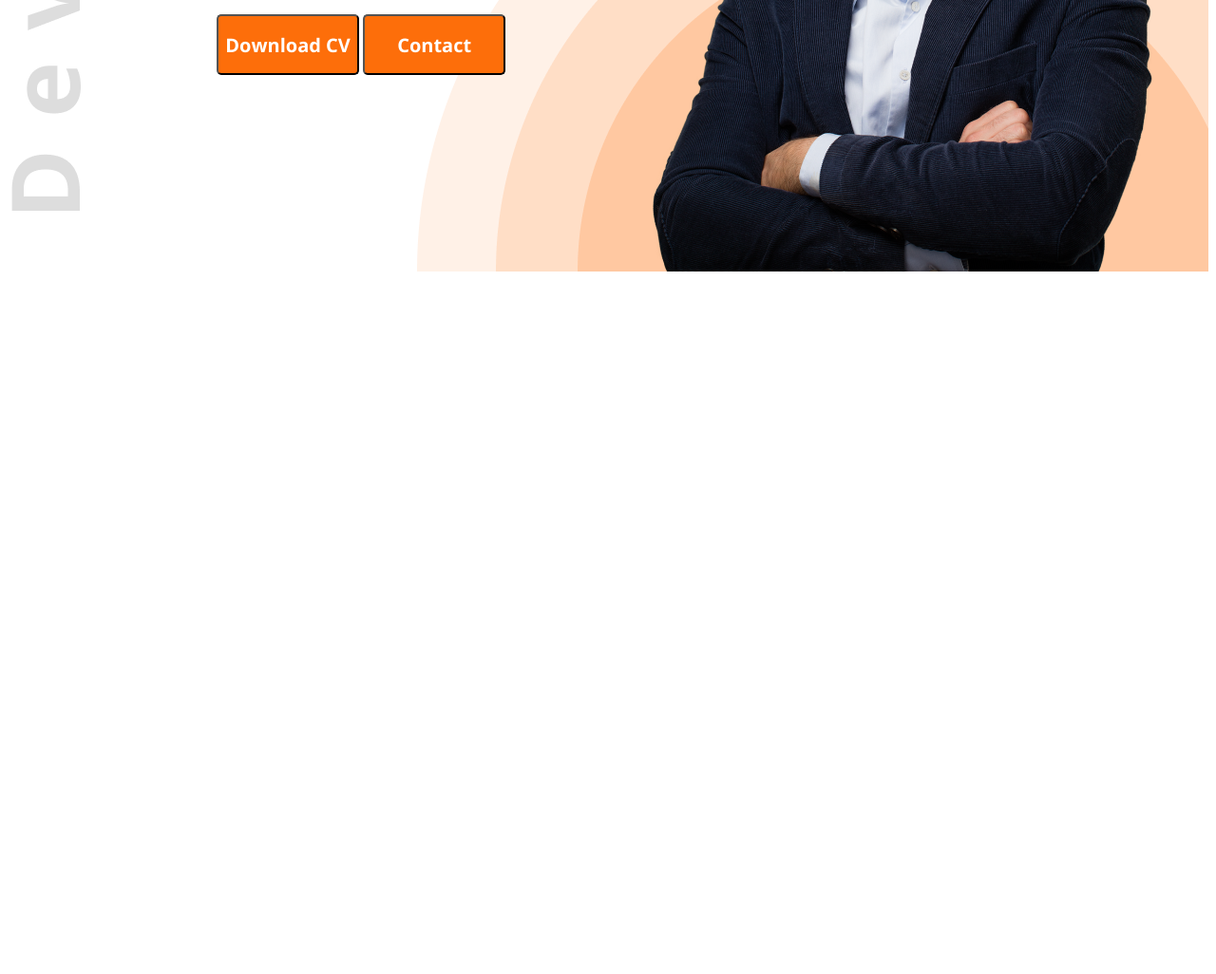
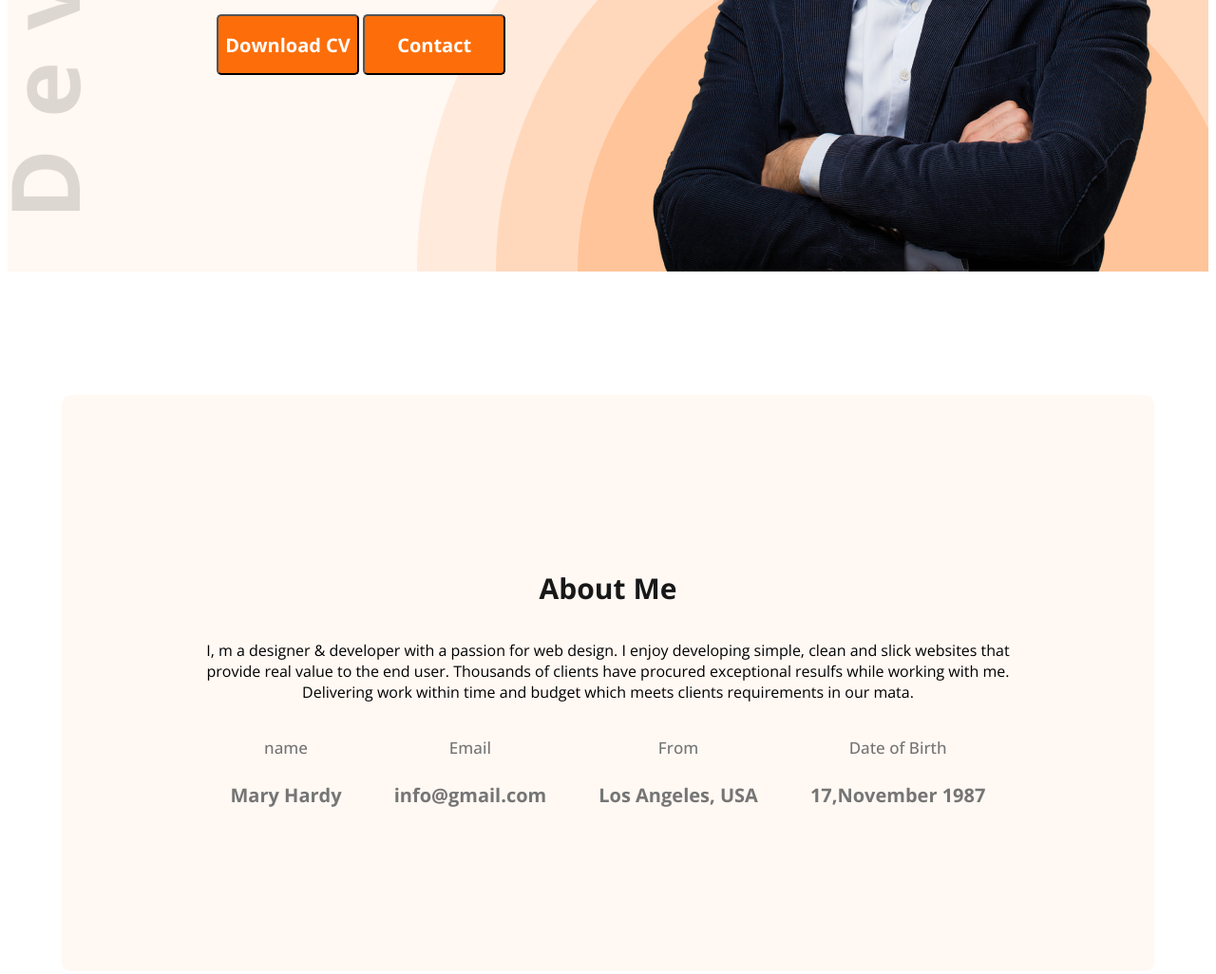
Before and after one commit to khairul-islam-k/web-dev-portfolio, a plain HTML site: page index.html in a window 1280 px wide. Shown: the part 549-1575 px from the top of the page at 95% size. Before the commit the page ends 843 px from the top, so only its background shows below. Drawn offline with nearby package versions, Linux system fonts and the light colour scheme.

Commit message:
my second commit

```diff
--- a/index.html
+++ b/index.html
@@ -10,7 +10,7 @@
 <link rel="stylesheet" href="style/portfolio.css">
 </head>
 <body class="open-sans-normal">
-    <header class="header">
+    <header class="header secondary-bg">
         <nav>
             <h3 class="nav-title">Ma<span class="text-primary">r</span>y</h3>
             <ul>
@@ -31,7 +31,34 @@
                  <img src="images/hardy.png" alt="hardy">
         </div>
     </header>
-    <main>
+
+
+
+    <main class="main">
+        <section class="about secondary-bg">
+            <h3 class="section-title">About Me</h3>
+            <p class="section-description">I, m a designer & developer with a passion for web design. I enjoy developing simple, clean and slick websites that provide real value to the end user. Thousands of clients have procured exceptional resulfs while working with me. Delivering work within time and budget which meets clients requirements in our mata.</p>
+
+            <div class="about-items">
+                <div class="about-item">
+                    <p class="item-title">name</p>
+                    <p class="item-description">Mary Hardy</p>
+                </div>
+                <div class="about-item">
+                    <p class="item-title">Email</p>
+                    <p class="item-description">info@gmail.com</p>
+                </div>
+                <div class="about-item">
+                    <p class="item-title">From</p>
+                    <p class="item-description">Los Angeles, USA</p>
+                </div>
+                <div class="about-item">
+                    <p class="item-title">Date of Birth</p>
+                    <p class="item-description">17,November 1987</p>
+                </div>
+            </div>
+
+        </section>
 
     </main>
     <footer>
--- a/style/portfolio.css
+++ b/style/portfolio.css
@@ -30,6 +30,16 @@ line-height: 61px;
 letter-spacing: 0%;
 }
 /* shared style */
+.section-title{
+    color: rgb(24, 24, 24);
+font-size: 30px;
+font-weight: 700;
+line-height: 48px;
+letter-spacing: 0%;
+}
+.secondary-bg{
+    background-color:rgb(255, 248, 243);
+}
 .text-primary {
     color:rgb(253, 110, 10);
 }
@@ -94,3 +104,39 @@ line-height: 30px;
 letter-spacing: 0%;
 text-align: left;
 }
+
+/* about style */
+.about{
+    padding: 150px 150px;
+    border-radius:10px;
+    text-align:center;
+    margin-top:130px;
+
+
+}
+.about-items{
+    display:flex;
+    justify-content:space-around;
+}
+.main{
+    max-width:1150px;
+    margin:0px auto;
+}
+.item-title{
+    color: rgb(117, 117, 117);
+    font-family: Open Sans;
+    font-size: 17px;
+    font-weight: 500;
+    line-height: 30px;
+    letter-spacing: 0%;
+    text-align: center;
+}
+.item-description{
+    color: rgb(117, 117, 117);
+    font-family: Open Sans;
+    font-size: 20px;
+    font-weight: 700;
+    line-height: 30px;
+    letter-spacing: 0%;
+    text-align: center;
+}
```
